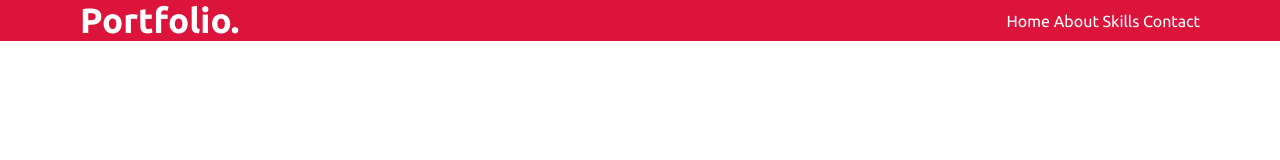
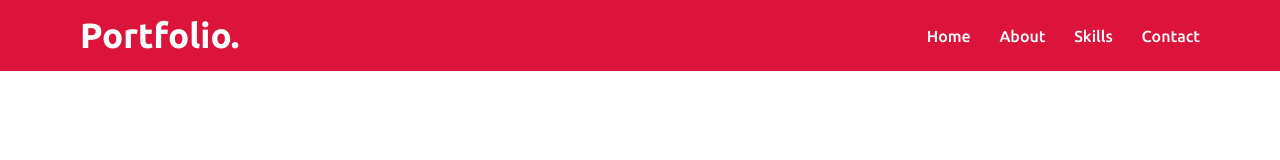
Before and after one commit to YuJ-Li/Personal-WebPage, a plain HTML site: page index.html in a window 1280 px wide. Drawn offline with Linux system fonts and the light colour scheme.

Commit message:
nav bar
nav bar modified

```diff
--- a/css/style.css
+++ b/css/style.css
@@ -15,6 +15,7 @@
 .navbar{
     position: fixed;
     width: 100%;
+    padding: 15px 0;
     background:crimson;
     font-family: 'Ubuntu',sans-serif;
 }
@@ -34,4 +35,7 @@
 }
 .navbar .menu li a{
     color: #fff;
+    font-size: 18 px;
+    font-weight: 500;
+    margin-left: 25px;
 }
```
Also changed, not shown: index.html (+2 -1 lines).
